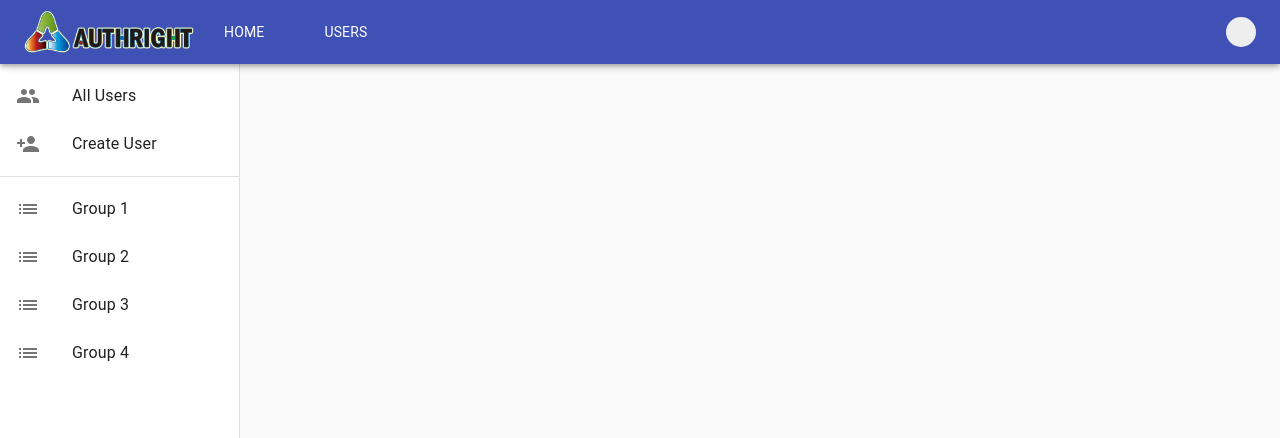
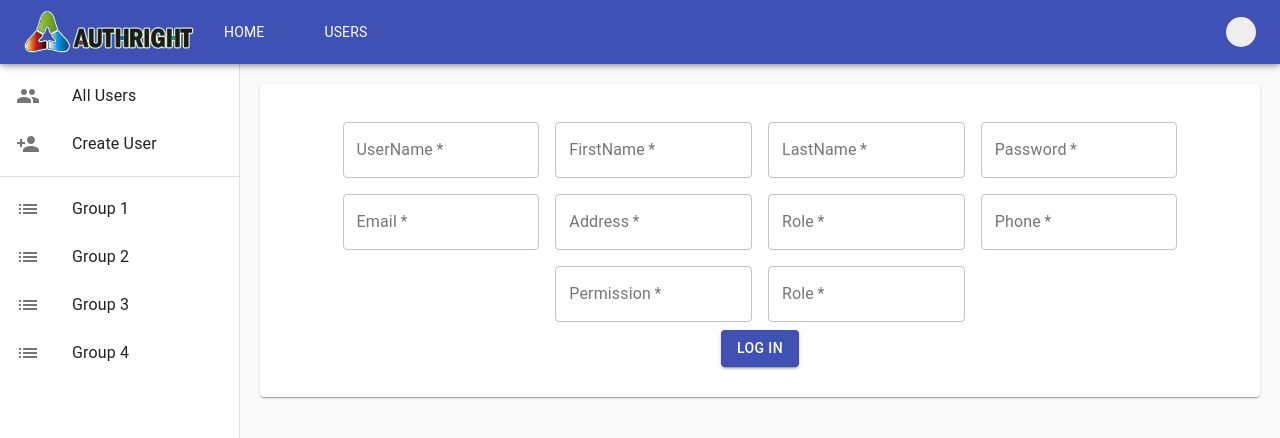
Before and after one commit to JinHaoIsHere/humanResourceSystem, a React (Create React App) app in the folder frontend/: page /createUser in a window 1280 px wide. Shown: the top 438 px of the page. Built offline with nearby package versions, Linux system fonts and the light colour scheme.

Commit message:
add user page

```diff
--- a/frontend/src/App.js
+++ b/frontend/src/App.js
@@ -2,7 +2,7 @@ import React from 'react';
 import './App.css';
 import { Route, Switch } from 'react-router-dom';
 
-import { ViewUsers, Login } from './pages/UserManagement/index';
+import { ViewUsers, Login, CreateUser } from './pages/UserManagement/index';
 import Layout from './components/Layout/Layout';
 
 function App() {
@@ -13,8 +13,7 @@ function App() {
           <Route path='/' exact component={Login} />
           <Route path='/viewUsers' component={ViewUsers}>
           </Route>
-          <Route path='/addUser'>
-            Adding Users
+          <Route path='/createUser' component={CreateUser}>
           </Route>
           <Route path='/updateUser'>
             Update Users
--- a/frontend/src/components/SideBar/SideBar.js
+++ b/frontend/src/components/SideBar/SideBar.js
@@ -43,7 +43,7 @@ const SideBar = (props) => {
                             <ListItemIcon><GroupIcon /></ListItemIcon>
                             <ListItemText primary='All Users'/>
                         </ListItem>
-                        <ListItem button onClick={()=>{props.history.push('/addUser')}}>
+                        <ListItem button onClick={()=>{props.history.push('/createUser')}}>
                             <ListItemIcon><PersonAddIcon /></ListItemIcon>
                             <ListItemText primary='Create User'></ListItemText>
                         </ListItem>
--- a/frontend/src/pages/UserManagement/CreateUser.js
+++ b/frontend/src/pages/UserManagement/CreateUser.js
@@ -1,10 +1,170 @@
 import React from 'react';
+import axios from 'axios';
+import { Table, TableBody, TableCell, TableContainer, TableHead, TableRow, Paper, Button } from '@material-ui/core';
+import TablePagination from '@material-ui/core/TablePagination';
+import AddIcon from '@material-ui/icons/Add';
+import GroupIcon from '@material-ui/icons/Group';
+import Card from '@material-ui/core/Card';
+import CardContent from '@material-ui/core/CardContent';
+import { connect } from 'react-redux';
+import * as actions from '../../store/actions';
+import TextField from '@material-ui/core/TextField';
+import { makeStyles } from '@material-ui/core/styles';
 
+const CreateUser = (props) => {
+    const [form, setForm] = React.useState({
+        username: null,
+        password: null,
+    });
 
-const CreateUser = (props)=>{
+    const onChangeHandler = (event) => {
+        let updatedForm = { ...form };
+        if (event.target.label === 'UserName') {
+            updatedForm.username = event.target.value;
+        } else if (event.target.id === 'loginPw') {
+            updatedForm.password = event.target.value;
+        }
+        console.log(updatedForm);
+        setForm(updatedForm);
+    }
+    const onSubmitHandler = (event) => {
+        console.log(event);
+        //validate
+        if (!form.username || !form.password) {
+            return;
+        }
+        //send login info validation to API
+        axios.post('/api/login', { ...form })
+            .then(response => {
+                console.log(response.data);
+                if (response.data.userToken) {
+                    // get JWT token from backend
+                    // and save this token to redux
+                    props.onLoginToken(response.data.userToken, form.username);
+                    props.history.push('/viewUsers');
+                }
+                else {
+                    props.onCreateToastr('error', 'Wrong Username or Password');
+                }
+            });
+    }
+    const useStyles = makeStyles((theme) => ({
+        card: {
+            width: '1000px',
+            height: 'auto',
+            margin: '20px auto',
+            padding: '30px',
+            // display: 'flex',
+            // flexDirection: 'column',
+            // alignItems: 'center',
 
+        },
+        form: {
+            '& > *': {
+                margin: theme.spacing(1),
+                width: '25ch',
+            },
+        },
+
+        marginTop: {
+            // marginTop: '20px',
+        }
+    }));
+    const classes = useStyles();
     return (
-        <div></div>
+        <div>
+            <Card className={classes.card}>
+                <form className={classes.form}>
+                    <TextField
+                        required
+                        id="UserName"
+                        label="UserName"
+                        onChange={onChangeHandler}
+                        variant="outlined"
+                    />
+                    <TextField
+                        required
+                        className={classes.marginTop}
+                        id="FirstName"
+                        label="FirstName"
+                        onChange={onChangeHandler}
+                        variant="outlined"
+                    />
+                    <TextField
+                        required
+                        className={classes.marginTop}
+                        id="LastName"
+                        label="LastName"
+                        onChange={onChangeHandler}
+                        variant="outlined"
+                    />
+                    <TextField
+                        required
+                        className={classes.marginTop}
+                        id="Password"
+                        label="Password"
+                        onChange={onChangeHandler}
+                        variant="outlined"
+                        type='password'
+                    />
+                    <TextField
+                        required
+                        className={classes.marginTop}
+                        id="Email"
+                        label="Email"
+                        onChange={onChangeHandler}
+                        variant="outlined"
+                    />
+                    <TextField
+                        required
+                        className={classes.marginTop}
+                        id="Address"
+                        label="Address"
+                        onChange={onChangeHandler}
+                        variant="outlined"
+                    />
+                    <TextField
+                        required
+                        className={classes.marginTop}
+                        id="Role"
+                        label="Role"
+                        onChange={onChangeHandler}
+                        variant="outlined"
+                    />
+                    <TextField
+                        required
+                        className={classes.marginTop}
+                        id="Phone"
+                        label="Phone"
+                        onChange={onChangeHandler}
+                        variant="outlined"
+                    />
+                    <TextField
+                        required
+                        className={classes.marginTop}
+                        id="Permission"
+                        label="Permission"
+                        onChange={onChangeHandler}
+                        variant="outlined"
+                    />
+                    <TextField
+                        required
+                        className={classes.marginTop}
+                        id="Role"
+                        label="Role"
+                        onChange={onChangeHandler}
+                        variant="outlined"
+                    />
+                </form>
+
+                <Button
+                    variant="contained"
+                    onClick={onSubmitHandler}
+                    className={classes.marginTop} color="primary">
+                    Log In
+                </Button>
+            </Card>
+        </div>
     );
 };
 
--- a/frontend/src/pages/UserManagement/index.js
+++ b/frontend/src/pages/UserManagement/index.js
@@ -1,7 +1,8 @@
 import ViewUsers from './ViewUsers';
 import Login from './Login';
-
+import CreateUser from './CreateUser';
 export {
     Login,
     ViewUsers,
+    CreateUser,
 }
```
